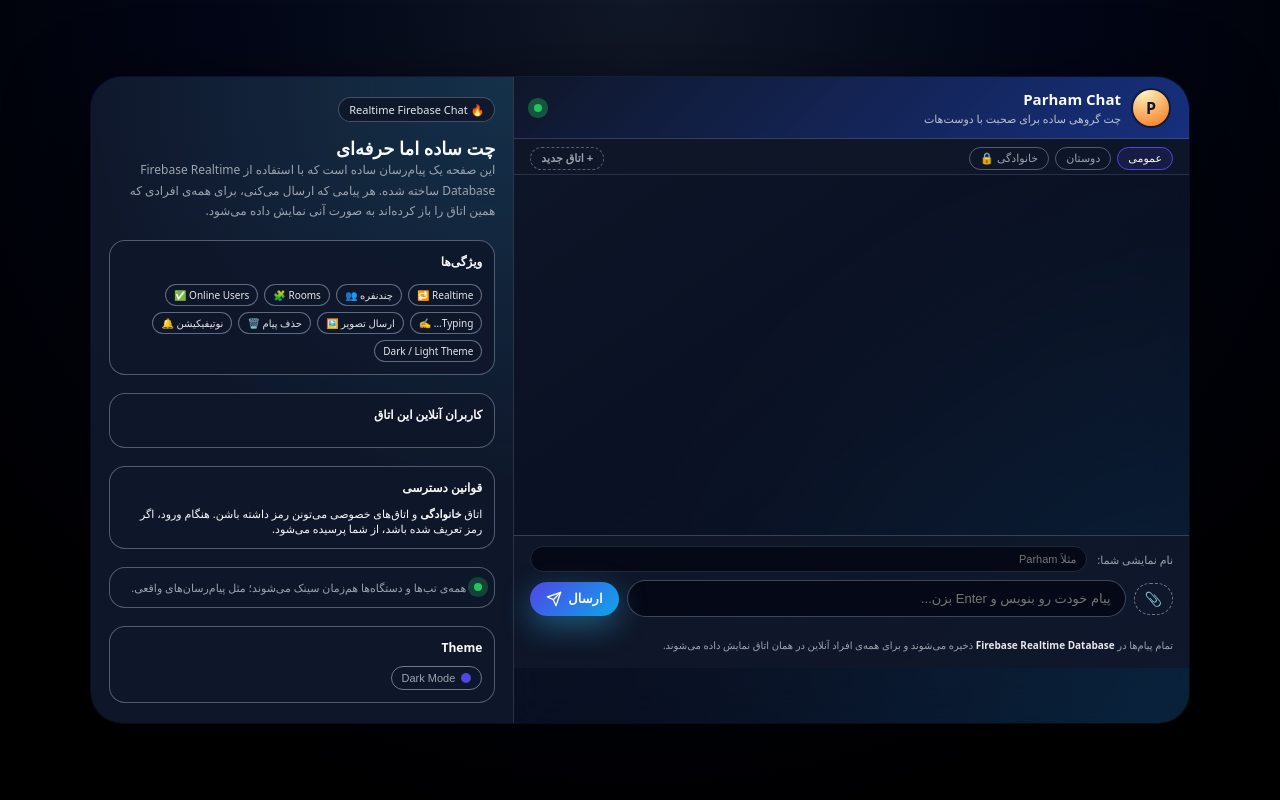
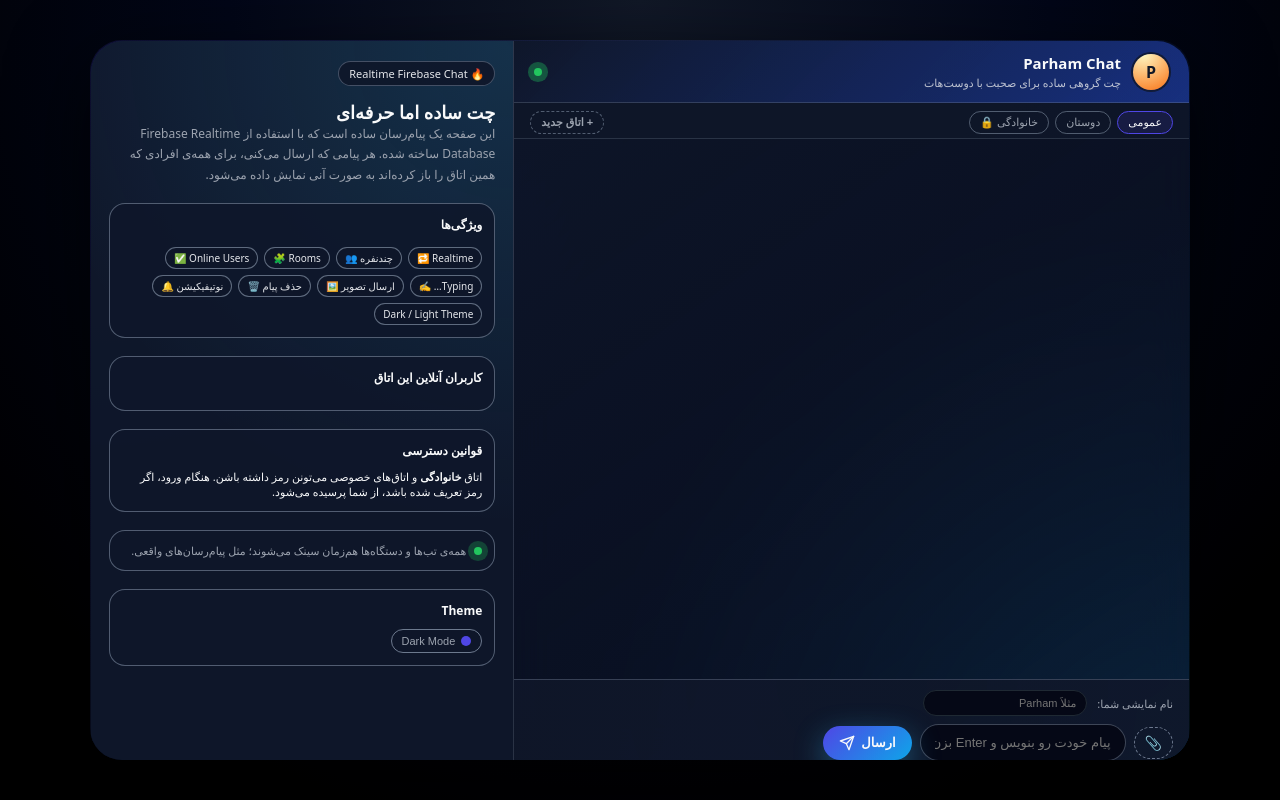
Before and after one commit to parham5/parham-face, a React app: page index.html in a window 1280 px wide. Built offline with nearby package versions, Linux system fonts and the light colour scheme; no server answers.

Commit message:
Refactor .messages height and clean up inputs
Updated the .messages class to adjust height dynamically based on viewport size and removed unnecessary flex properties from .name-input and .msg-input.

```diff
--- a/index.html
+++ b/index.html
@@ -212,18 +212,16 @@
       border-style: dashed;
     }
 
+
 .messages {
-      /* flex: 1;  این خط رو یا حذف کن یا کامنت کن */
-      height: 45vh;
-      max-height: 45vh;
-   /* که از این بیشتر نشه */
+  height: calc(100vh - 260px); /* ارتفاع اتوماتیک طبق صفحه */
+  max-height: calc(100vh - 260px);
+  overflow-y: auto;
   padding: 12px 20px 16px;
-      overflow-y: auto;
   display: flex;
   flex-direction: column;
   gap: 10px;
   scroll-behavior: smooth;
-      background: transparent;
 }
 
 
@@ -370,7 +368,6 @@
     }
 
     .name-input {
-      flex: 1;
       background: var(--bg-input);
       border-radius: var(--radius-full);
       border: 1px solid var(--border);
@@ -390,7 +387,6 @@
     }
 
     .msg-input {
-      flex: 1;
       border-radius: 999px;
       border: 1px solid rgba(148,163,184,0.4);
       padding: 10px 14px;
```
Lines whose indentation alone changed are shown as unchanged.
